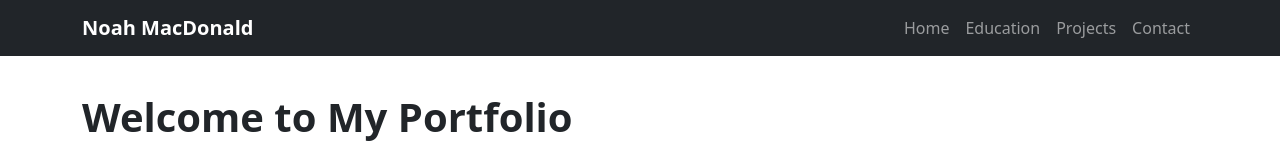
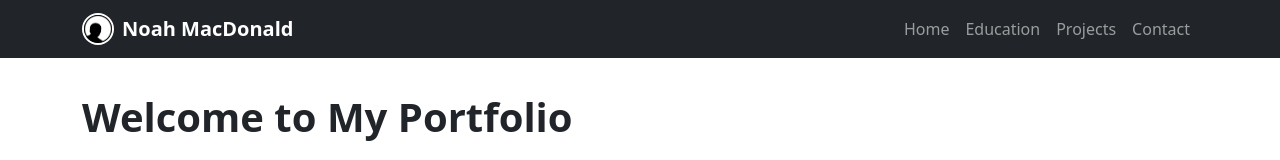
Before and after one commit to NoahAdamMacDonald/noah-macdonald, an Angular app: page / in a window 1280 px wide. Shown: the top 160 px of the page. Built offline with nearby package versions, Linux system fonts and the light colour scheme.

Commit message:
Added icon to navbar

```diff
--- a/src/app/components/navbar/navbar.component.css
+++ b/src/app/components/navbar/navbar.component.css
@@ -1,3 +1,10 @@
 body {
   padding-bottom: 70px;
 }
+
+.navbar-logo {
+  width: 32px;
+  height: 32px;
+  border-radius: 50%;
+  border: 2px solid white;
+}
--- a/src/app/components/navbar/navbar.component.html
+++ b/src/app/components/navbar/navbar.component.html
@@ -1,6 +1,9 @@
 <nav class="navbar navbar-expand-lg navbar-dark bg-dark fixed-top">
   <div class="container">
-    <a class="navbar-brand fw-bold" routerLink="/">Noah MacDonald</a>
+    <a class="navbar-brand fw-bold d-flex align-items-center gap-2" routerLink="/">
+      <img src="assets/icons/headshot-icon.webp" alt="Logo" class="navbar-logo">
+      Noah MacDonald
+    </a>
 
     <button class="navbar-toggler" type="button" data-bs-toggle="collapse" data-bs-target="#navbarNav">
       <span class="navbar-toggler-icon"></span>
```
Also changed, not shown: src/assets/icons/headshot-icon.webp (added).
